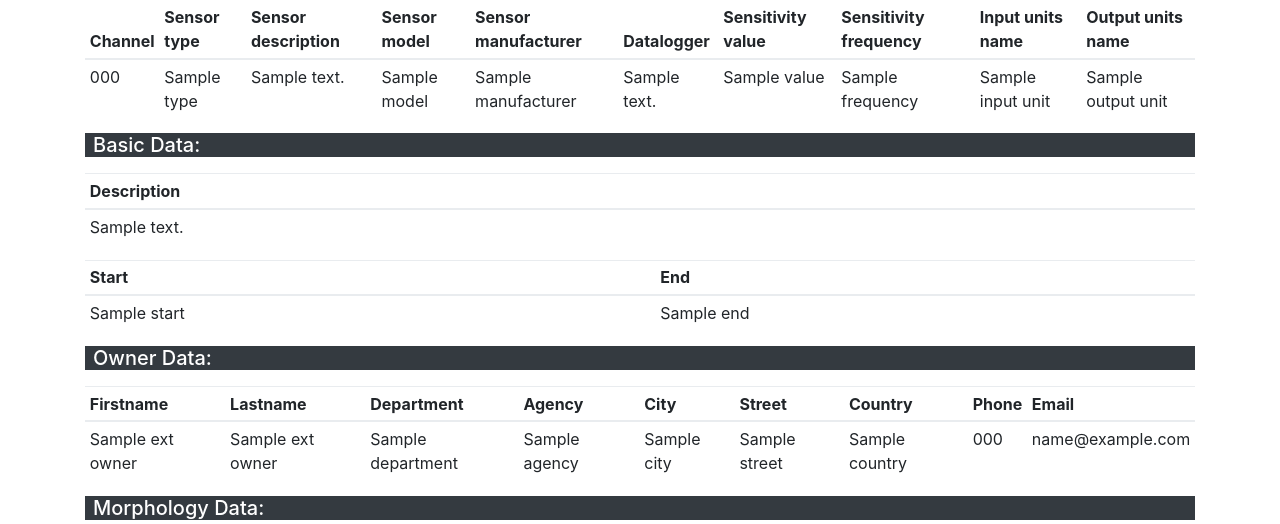
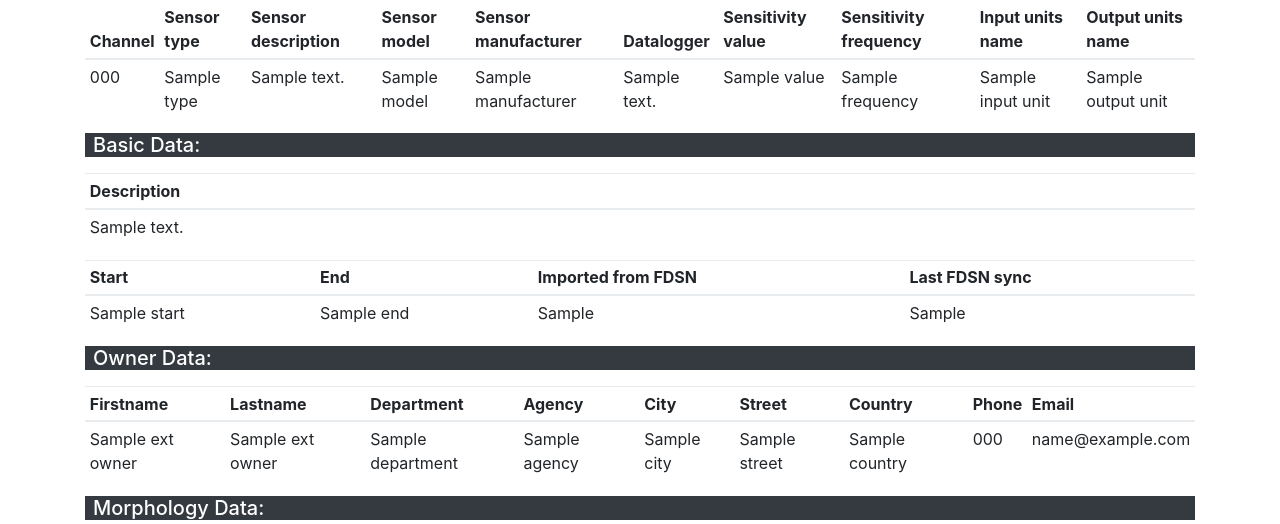
Before and after one commit to EIDA/stationbook, a Django app: template src/stationbook/templates/station_details.html in a window 1280 px wide. Shown: the part 697-1221 px from the top of the page. Run offline with Django 3.2, Linux system fonts and the light colour scheme; the template is opened without the code that fills it: most values are stand-ins (such as "Sample title", 1, 10 or a date in 2020); some libraries are stand-ins or nearby versions.

Commit message:
Added station details FDSN sync timestamps

```diff
--- a/src/stationbook/templates/station_details.html
+++ b/src/stationbook/templates/station_details.html
@@ -172,12 +172,16 @@
         <tr>
             <th>Start</th>
             <th>End</th>
+            <th>Imported from FDSN</th>
+            <th>Last FDSN sync</th>
         </tr>
     </thead>
     <tbody>
         <tr>
             <td>{{ station.ext_basic_data.start }}</td>
             <td>{{ station.ext_basic_data.end }}</td>
+            <td>{{ station.ext_basic_data.imported_from_fdsn }}</td>
+            <td>{{ station.ext_basic_data.last_synced }}</td>
         </tr>
     </tbody>
 </table>
```
